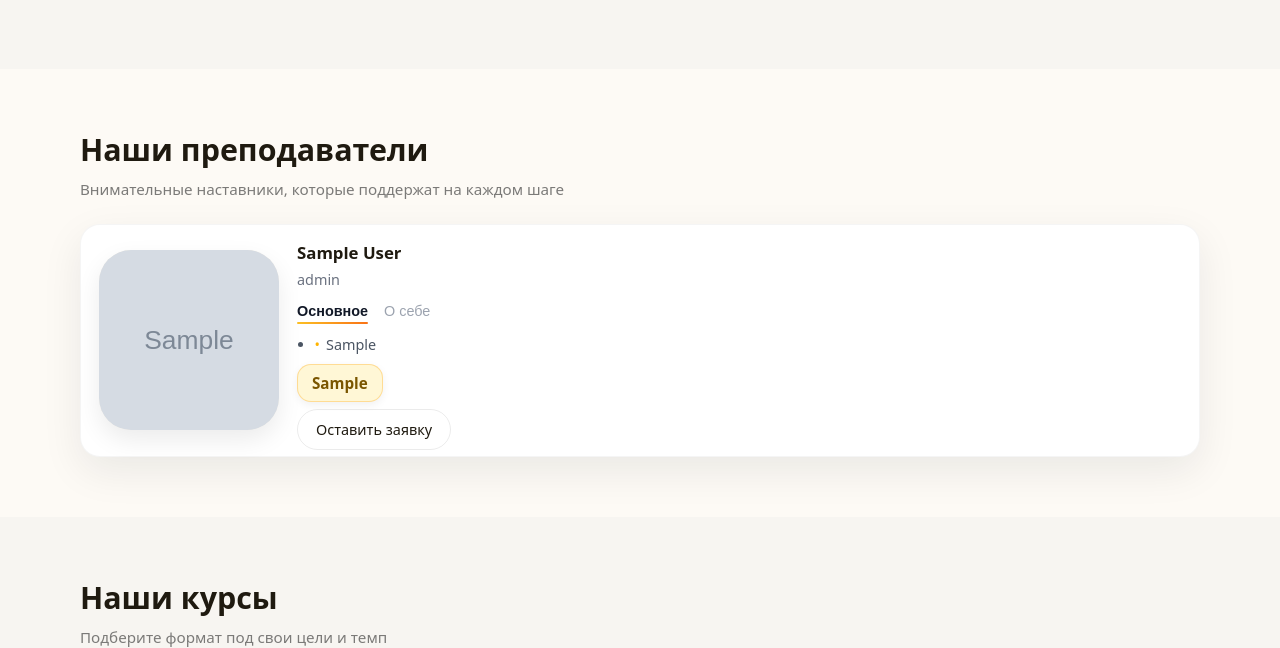
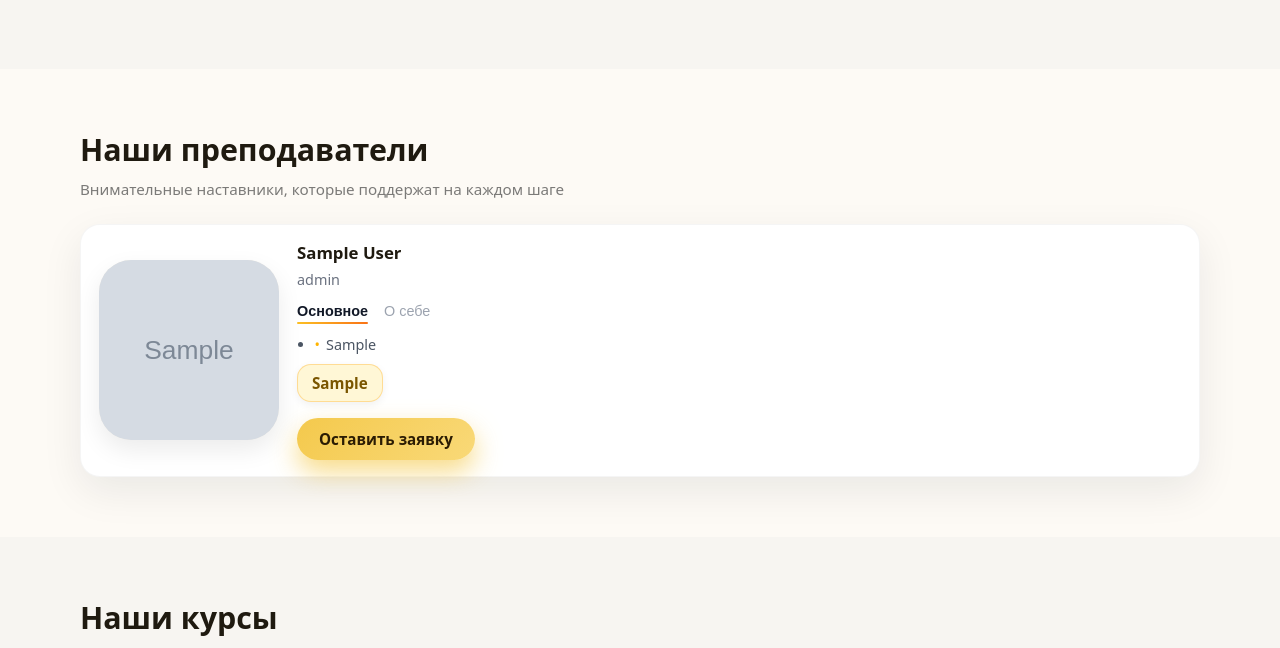
Before and after one commit to lorkmin/Soul, a Flask app: page / in a window 1280 px wide. Shown: the part 1595-2243 px from the top of the page. Run offline with Flask 3, Linux system fonts and the light colour scheme; data comes from the database, SQL or seed files in the repository; tables that the repository leaves empty hold one stand-in row (values such as "Sample post"); grey boxes marked "Sample" are stand-in pictures.

Commit message:
кнопка записаться у препода

```diff
--- a/templates/index.html
+++ b/templates/index.html
@@ -339,9 +339,7 @@
                 </div>
 
                 <div class="teacher-footer">
-                  <a href="#enroll" class="btn-ghost teacher-cta">
-                    Оставить заявку
-                  </a>
+                  <a href="#enroll" class="btn-primary"> Оставить заявку </a>
                 </div>
               </div>
             </article>
```
